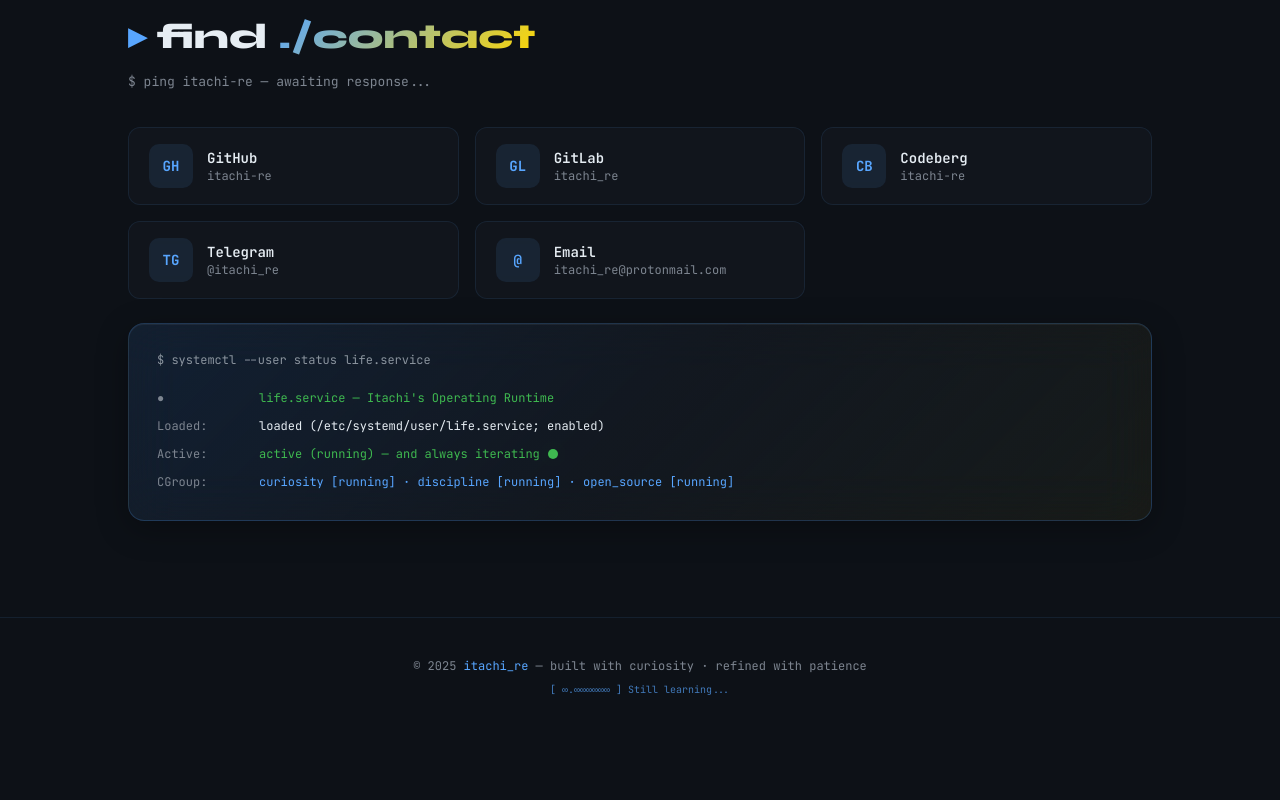
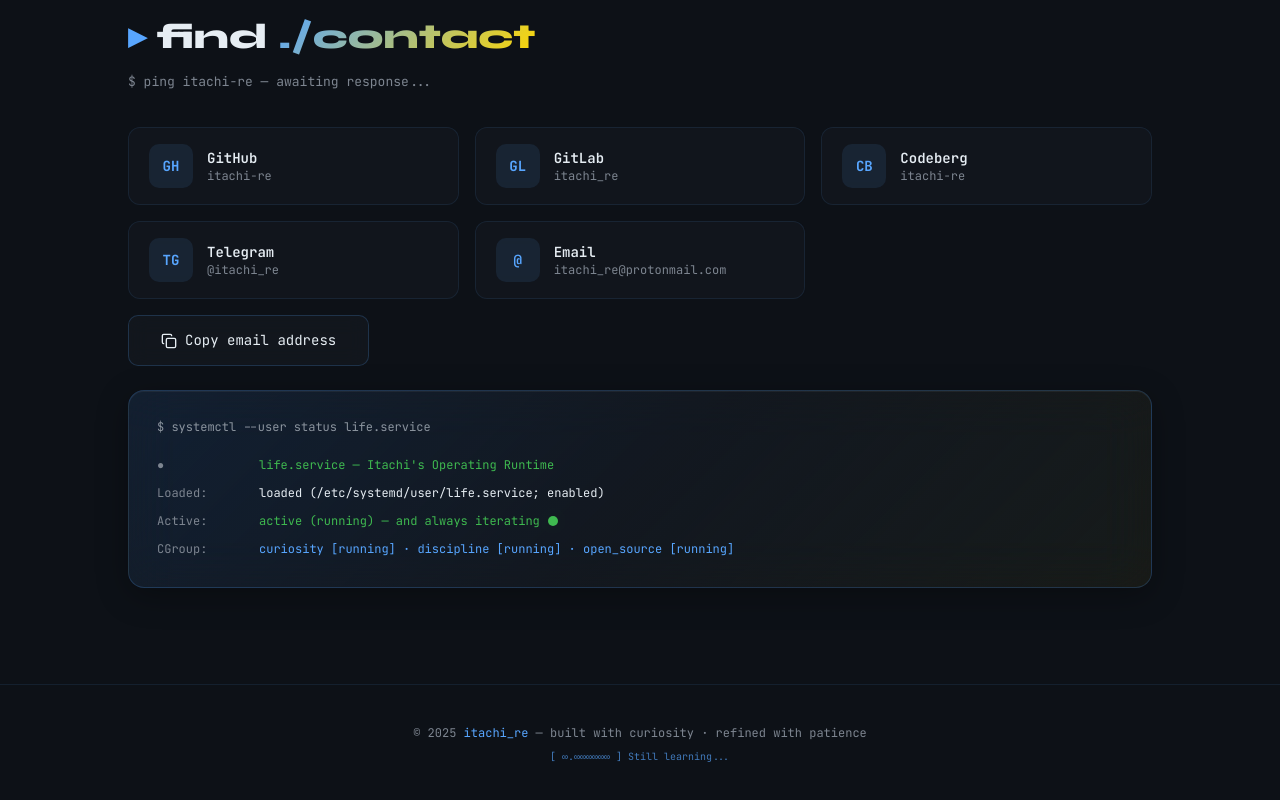
Before and after one commit to itachi-re/itachi-re.github.io, a React (Vite) app: page / in a window 1280 px wide. Shown: the part 6180-6980 px from the top of the page. Before the commit the page ends 6917 px from the top, so only its background shows below. Built offline with nearby package versions, Linux system fonts and the light colour scheme.

Commit message:
Refactor Contact component and update social links

```diff
--- a/src/sections/Contact.tsx
+++ b/src/sections/Contact.tsx
@@ -1,117 +1,102 @@
-import { useEffect, useRef } from 'react';
-import { Github, Gitlab, MessageCircle, Send, Mail } from 'lucide-react';
+import { useEffect, useRef, useState } from 'react';
+import { Check, Copy } from 'lucide-react';
+import { useReveal } from './useMotion';
+
+const EMAIL = 'itachi_re@protonmail.com';
 
 const socialLinks = [
-  {
-    name: 'GitHub',
-    handle: 'itachi-re',
-    href: 'https://github.com/itachi-re',
-    icon: Github,
-    abbr: 'GH',
-  },
-  {
-    name: 'GitLab',
-    handle: 'itachi_re',
-    href: 'https://gitlab.com/itachi_re',
-    icon: Gitlab,
-    abbr: 'GL',
-  },
-  {
-    name: 'Codeberg',
-    handle: 'itachi-re',
-    href: 'https://codeberg.org/itachi-re',
-    icon: MessageCircle,
-    abbr: 'CB',
-  },
-  {
-    name: 'Telegram',
-    handle: '@itachi_re',
-    href: 'https://t.me/itachi_re',
-    icon: Send,
-    abbr: 'TG',
-  },
-  {
-    name: 'Email',
-    handle: 'itachi_re@protonmail.com',
-    href: 'mailto:itachi_re@protonmail.com',
-    icon: Mail,
-    abbr: '@',
-  },
+  { name: 'GitHub', handle: 'itachi-re', href: 'https://github.com/itachi-re', abbr: 'GH' },
+  { name: 'GitLab', handle: 'itachi_re', href: 'https://gitlab.com/itachi_re', abbr: 'GL' },
+  { name: 'Codeberg', handle: 'itachi-re', href: 'https://codeberg.org/itachi-re', abbr: 'CB' },
+  { name: 'Telegram', handle: '@itachi_re', href: 'https://t.me/itachi_re', abbr: 'TG' },
+  { name: 'Email', handle: EMAIL, href: `mailto:${EMAIL}`, abbr: '@' },
 ];
 
 export function Contact() {
-  const sectionRef = useRef<HTMLElement>(null);
+  const sectionRef = useReveal<HTMLElement>();
+  const [copied, setCopied] = useState(false);
+  const resetTimer = useRef<number>();
 
-  useEffect(() => {
-    const observer = new IntersectionObserver(
-      (entries) => {
-        entries.forEach((entry) => {
-          if (entry.isIntersecting) {
-            entry.target.classList.add('visible');
+  useEffect(() => () => window.clearTimeout(resetTimer.current), []);
+
+  const copyEmail = async () => {
+    try {
+      await navigator.clipboard.writeText(EMAIL);
+      setCopied(true);
+      window.clearTimeout(resetTimer.current);
+      resetTimer.current = window.setTimeout(() => setCopied(false), 2000);
+    } catch {
+      // Clipboard blocked (insecure context, permissions): fall back to the mail client.
+      window.location.href = `mailto:${EMAIL}`;
     }
-        });
-      },
-      { threshold: 0.1, rootMargin: '0px 0px -50px 0px' }
-    );
-
-    const elements = sectionRef.current?.querySelectorAll('.observe');
-    elements?.forEach((el) => observer.observe(el));
-
-    return () => observer.disconnect();
-  }, []);
+  };
 
   return (
     <section
       id="contact"
       ref={sectionRef}
+      aria-labelledby="contact-heading"
       className="py-24 px-6 relative"
       style={{ zIndex: 1 }}
     >
       <div className="max-w-5xl mx-auto">
         <div className="observe">
-          <h2 className="section-head">
+          <h2 id="contact-heading" className="section-head">
             <span className="text-hacker-blue">▸</span> find{' '}
             <span className="gradient-text">./contact</span>
           </h2>
           <p className="section-sub">$ ping itachi-re — awaiting response...</p>
         </div>
 
-        {/* Social Links Grid */}
-        <div className="grid sm:grid-cols-2 lg:grid-cols-3 gap-4 mb-6">
-          {socialLinks.map((link, index) => (
+        <ul className="grid sm:grid-cols-2 lg:grid-cols-3 gap-4 mb-4">
+          {socialLinks.map((link, index) => {
+            const external = link.href.startsWith('http');
+            return (
+              <li key={link.name} className="observe" style={{ transitionDelay: `${index * 80}ms` }}>
                 <a
-              key={link.name}
                   href={link.href}
-              target={link.name !== 'Email' ? '_blank' : undefined}
-              rel={link.name !== 'Email' ? 'noreferrer' : undefined}
-              className="social-link observe group"
-              style={{ transitionDelay: `${index * 80}ms` }}
+                  target={external ? '_blank' : undefined}
+                  rel={external ? 'noreferrer' : undefined}
+                  aria-label={`${link.name}: ${link.handle}${external ? ' (opens in new tab)' : ''}`}
+                  className="social-link group focus-visible:outline-none focus-visible:ring-2 focus-visible:ring-hacker-blue"
                 >
-              <div className="social-icon group-hover:animate-bounce">
+                  <div
+                    className="social-icon motion-safe:group-hover:animate-bounce"
+                    aria-hidden="true"
+                  >
                     {link.abbr}
                   </div>
                   <div>
                     <div className="text-sm font-semibold text-hacker-text group-hover:text-hacker-blue transition-colors">
                       {link.name}
                     </div>
-                <div className="text-xs text-hacker-muted font-mono">
-                  {link.handle}
-                </div>
+                    <div className="text-xs text-hacker-muted font-mono">{link.handle}</div>
                   </div>
                 </a>
-          ))}
+              </li>
+            );
+          })}
+        </ul>
+
+        <div className="mb-6 observe">
+          <button type="button" onClick={copyEmail} className="btn-ghost">
+            {copied ? <Check size={16} aria-hidden="true" /> : <Copy size={16} aria-hidden="true" />}
+            {copied ? 'Email copied' : 'Copy email address'}
+          </button>
+          <span role="status" className="sr-only">
+            {copied ? 'Email address copied to clipboard' : ''}
+          </span>
         </div>
 
-        {/* System Status */}
         <div className="liquid-glass p-7 observe">
           <div className="text-hacker-comment text-xs mb-5 font-mono">
             $ systemctl --user status life.service
           </div>
           <div className="font-mono text-sm space-y-2">
             <div className="status-row">
-              <span className="status-key">●</span>
+              <span className="status-key" aria-hidden="true">●</span>
               <span className="text-hacker-success">
-                life.service — Itachi's Operating Runtime
+                life.service — Itachi&apos;s Operating Runtime
               </span>
             </div>
             <div className="status-row">
@@ -122,7 +107,7 @@
               <span className="status-key">Active:</span>
               <span className="text-hacker-success flex items-center gap-2">
                 active (running) — and always iterating
-                <span className="pulse-dot" />
+                <span className="pulse-dot" aria-hidden="true" />
               </span>
             </div>
             <div className="status-row">
```
Lines whose indentation alone changed are shown as unchanged.
